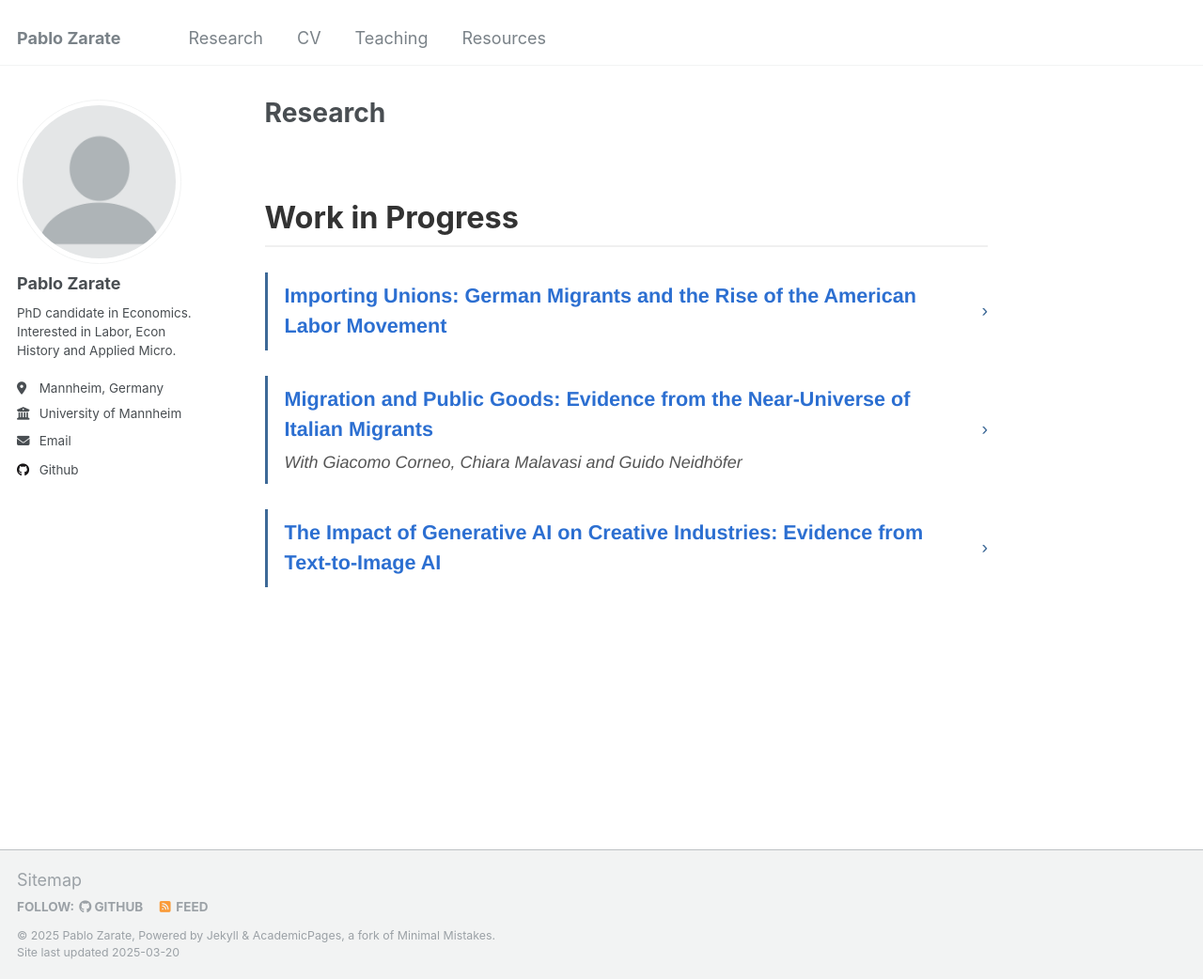
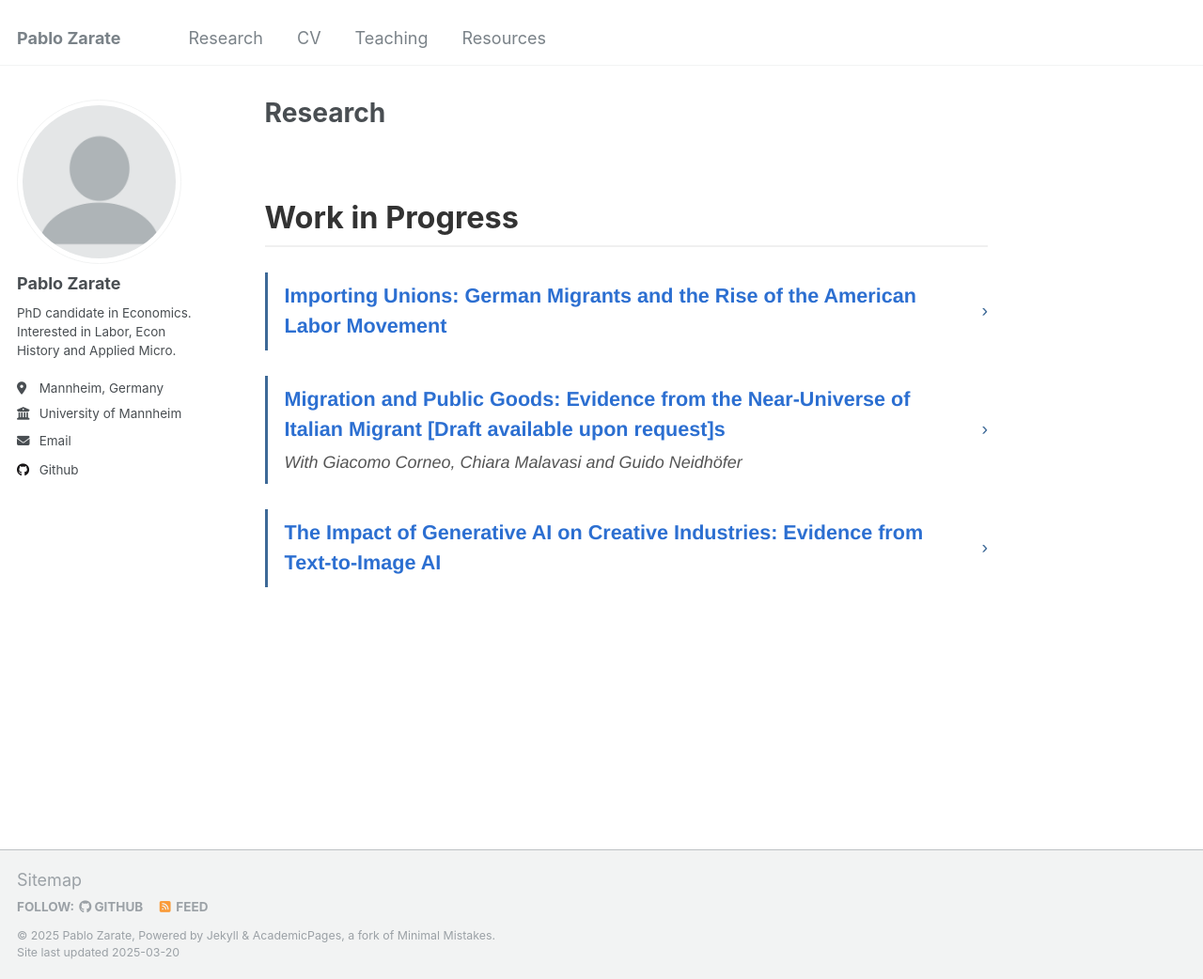
Before and after one commit to pblozarate/pblozarate.github.io, a Jekyll site: the page built from _pages/publications.md, in a window 1280 px wide and 1042 px high. Shown: the whole window at 94% size. Built offline with Jekyll 4.4.1, drawn with Linux system fonts in a browser that asks for light colours.

Commit message:
Update publications.md

```diff
--- a/_pages/publications.md
+++ b/_pages/publications.md
@@ -114,7 +114,7 @@ author_profile: true
   <div class="paper-item">
     <div class="paper-header" onclick="togglePaper(this.parentNode)">
       <div>
-        <div class="paper-title">Migration and Public Goods: Evidence from the Near-Universe of Italian Migrants</div>
+        <div class="paper-title">Migration and Public Goods: Evidence from the Near-Universe of Italian Migrant [Draft available upon request]s</div>
         <div class="paper-authors">With <span class="coauthor">Giacomo Corneo</span>, <span class="coauthor">Chiara Malavasi</span> and <span class="coauthor">Guido Neidhöfer</span></div>
       </div>
       <span class="expand-icon">›</span>
```
